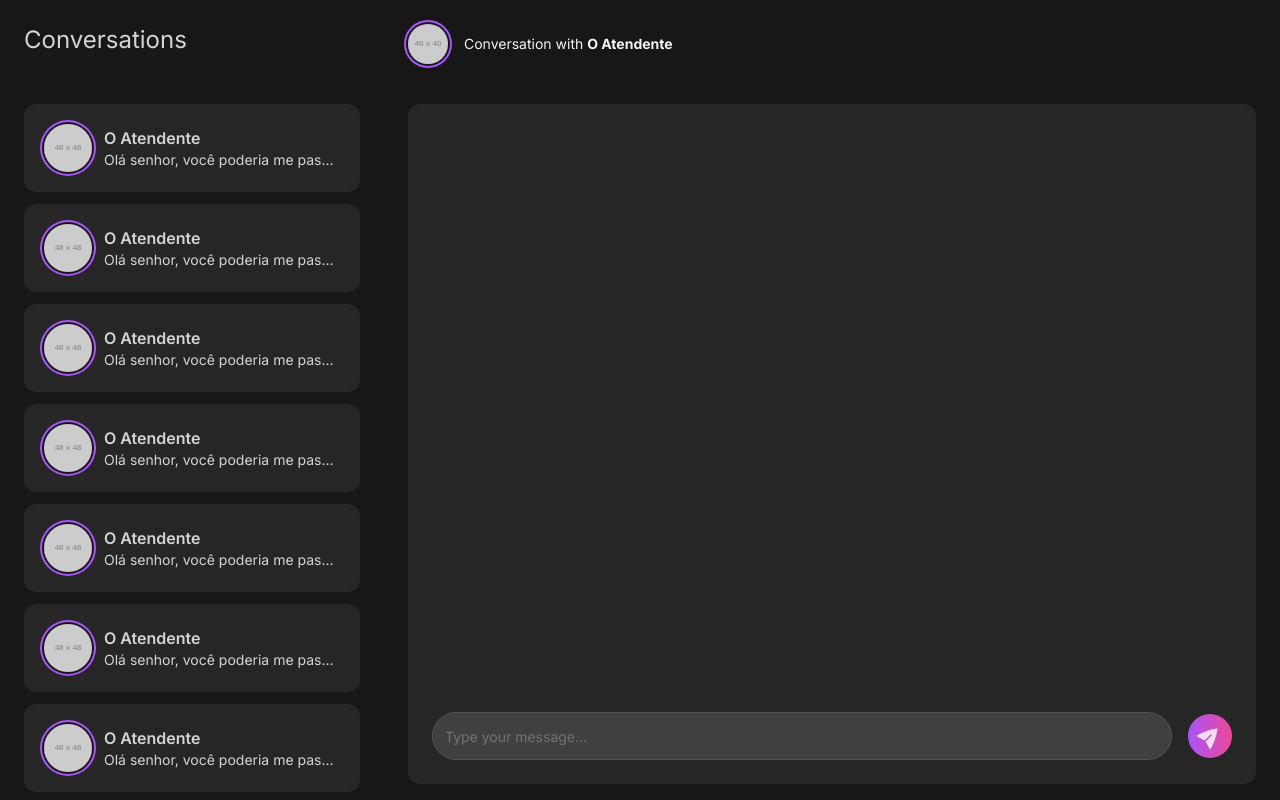
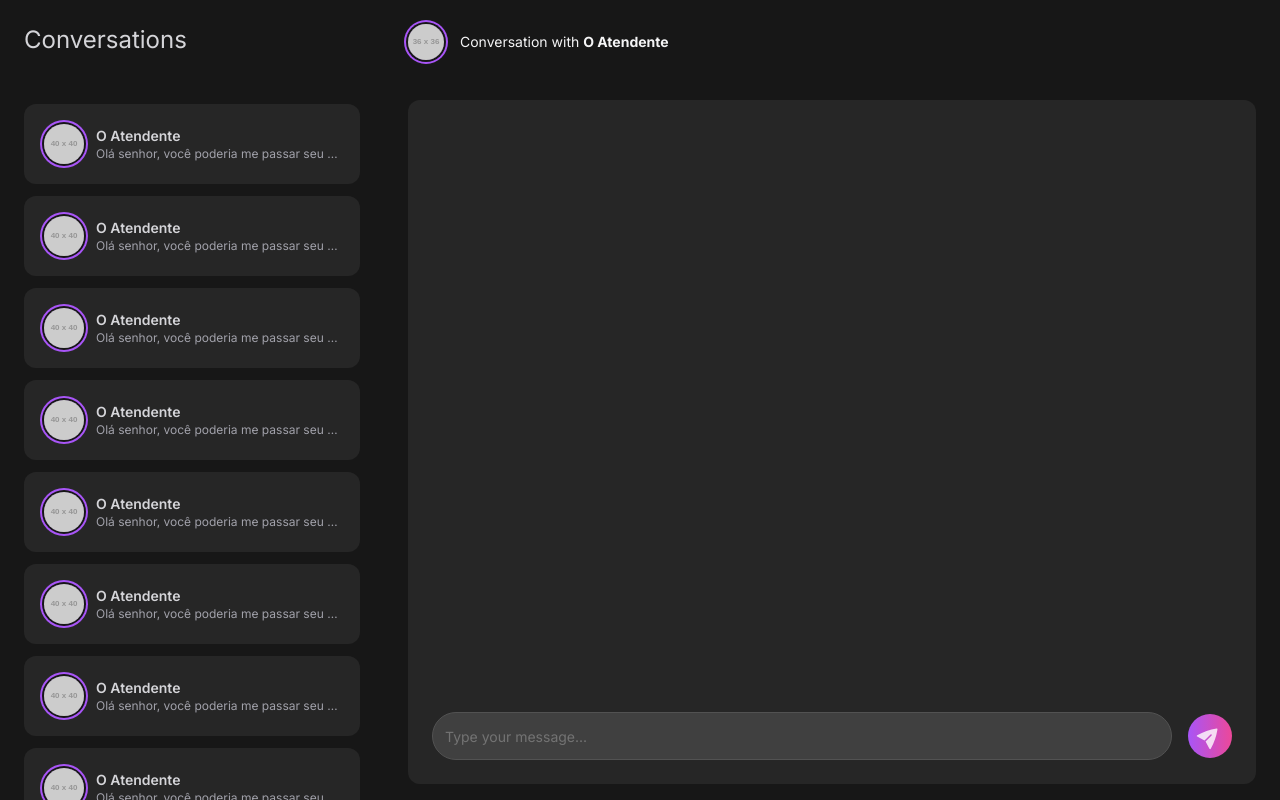
Before and after one commit to luizeboli/homies-web, a Next.js app: page /conversations in a window 1280 px wide. Built offline with nearby package versions, Linux system fonts and the light colour scheme.

Commit message:
style: improve items appearance

```diff
--- a/src/app/conversations/ChatListItem.tsx
+++ b/src/app/conversations/ChatListItem.tsx
@@ -5,20 +5,20 @@ export function ChatListItem() {
   return (
     <Link
       href="/conversation/123"
-      className="flex items-center gap-3 rounded-xl bg-neutral-800 p-5"
+      className="flex items-center gap-3 rounded-xl bg-neutral-800 p-5 focus:ring-2 focus:ring-purple-500 focus:ring-offset-2 focus:ring-offset-neutral-900"
     >
       <Image
-        src="https://placehold.co/48.png"
+        src="https://placehold.co/40.png"
         alt="Avatar"
-        width={48}
-        height={48}
+        width={40}
+        height={40}
         className="shrink-0 rounded-full ring-2 ring-purple-500 ring-offset-2 ring-offset-neutral-900"
       />
       <div className="min-w-0">
-        <p className="overflow-hidden text-ellipsis whitespace-nowrap font-semibold">
+        <p className="overflow-hidden text-ellipsis whitespace-nowrap text-sm font-semibold">
           O Atendente
         </p>
-        <p className="overflow-hidden text-ellipsis whitespace-nowrap text-sm">
+        <p className="overflow-hidden text-ellipsis whitespace-nowrap text-xs text-zinc-400">
           Olá senhor, você poderia me passar seu contato?
         </p>
       </div>
--- a/src/app/conversations/ChatTimeline.tsx
+++ b/src/app/conversations/ChatTimeline.tsx
@@ -6,10 +6,10 @@ export function ChatTimeline() {
     <div className="flex w-full flex-col p-6 pb-4">
       <div className="mb-10 flex items-center gap-4">
         <Image
-          src="https://placehold.co/40.png"
+          src="https://placehold.co/36.png"
           alt="Avatar"
-          width={40}
-          height={40}
+          width={36}
+          height={36}
           className="shrink-0 rounded-full ring-2 ring-purple-500 ring-offset-2 ring-offset-neutral-900"
         />
         <h2 className="text-sm">
```
